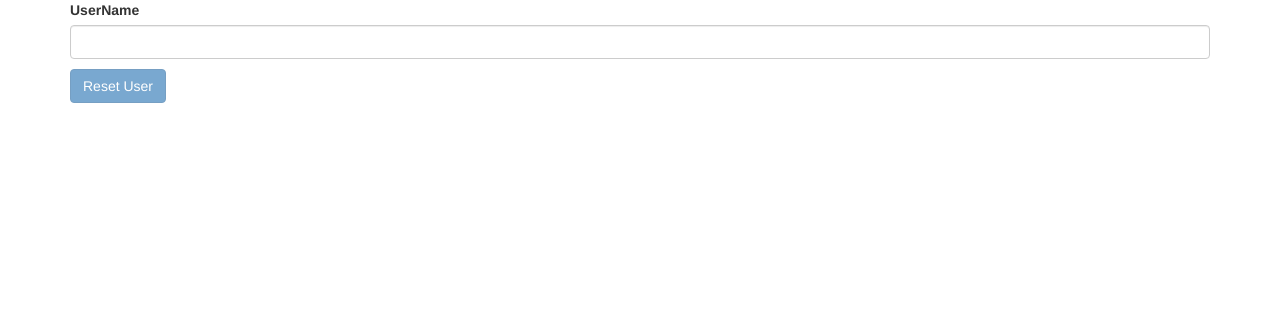
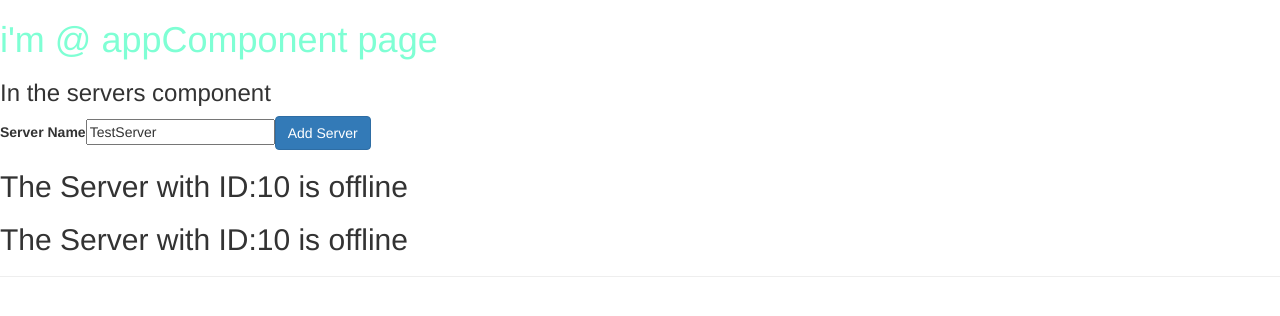
Before and after one commit to thomasbititude/udemyangular2022, an Angular app: page / in a window 1280 px wide. Shown: the top 316 px of the page. Built offline with nearby package versions, Linux system fonts and the light colour scheme.

Commit message:
ngIf added

```diff
--- a/src/app/app.component.html
+++ b/src/app/app.component.html
@@ -1,10 +1,2 @@
-<div class="container">
-  <div class="row">
-    <div class="col-xs-12">
-      <label>UserName</label>
-      <input type="text" class="form-control" [(ngModel)]="username" />
-      <p>{{ username }}</p>
-      <button class="btn btn-primary" [disabled]="username===''" (click)="username=''">Reset User</button>
-    </div>
-  </div>
-</div>
+<h1>i'm @ appComponent page</h1>
+<app-servers></app-servers>
--- a/src/app/servers/servers.component.html
+++ b/src/app/servers/servers.component.html
@@ -2,7 +2,8 @@
 <label>Server Name</label>
 <input type="text" class="forms-control" [(ngModel)]="serverName" >
 
-<p>{{ serverName }}</p>_
+<!-- <p>{{ serverName }}</p>_ -->
+
 <button
   class="btn btn-primary"
   [disabled]="!allowNewServer"
@@ -10,7 +11,9 @@
 >
   Add Server
 </button>
-<p>{{ serverCreationStatus }}</p>
+
+<!-- <p>{{ serverCreationStatus }}</p> -->
+<p *ngIf="serverCreated">Server was created and the server name is: {{serverName}}</p>
 <app-server></app-server>
 <app-server></app-server>
 <hr />
--- a/src/app/servers/servers.component.ts
+++ b/src/app/servers/servers.component.ts
@@ -9,6 +9,7 @@ export class ServersComponent implements OnInit {
   allowNewServer = false;
   serverCreationStatus = 'No server was created';
 serverName = "TestServer";
+serverCreated = false;
   constructor() {
     setTimeout(() => {
       this.allowNewServer = true;
@@ -18,6 +19,7 @@ serverName = "TestServer";
   ngOnInit(): void {}
 
   onCreateServer(){
+    this.serverCreated = true;
     this.serverCreationStatus = 'new server created,and the Name is: ' + this.serverName;
   }
   onUpdateServerName(event:Event){
```
